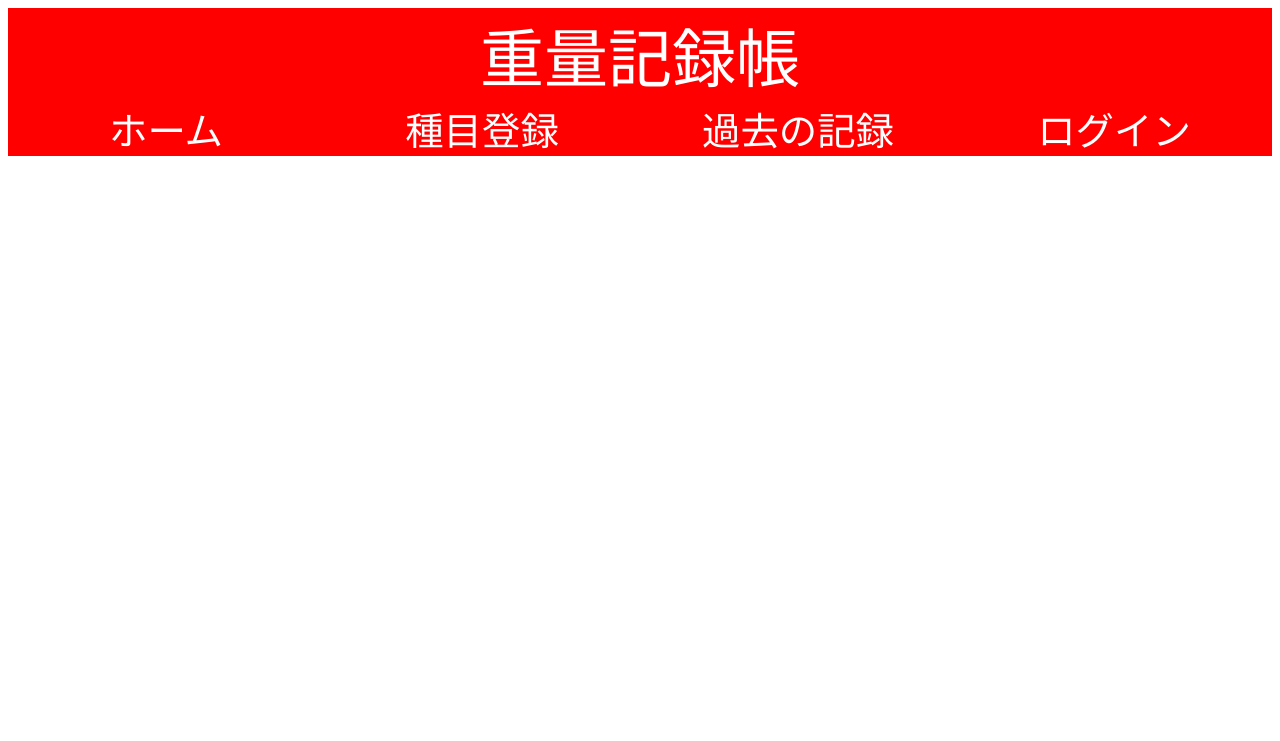
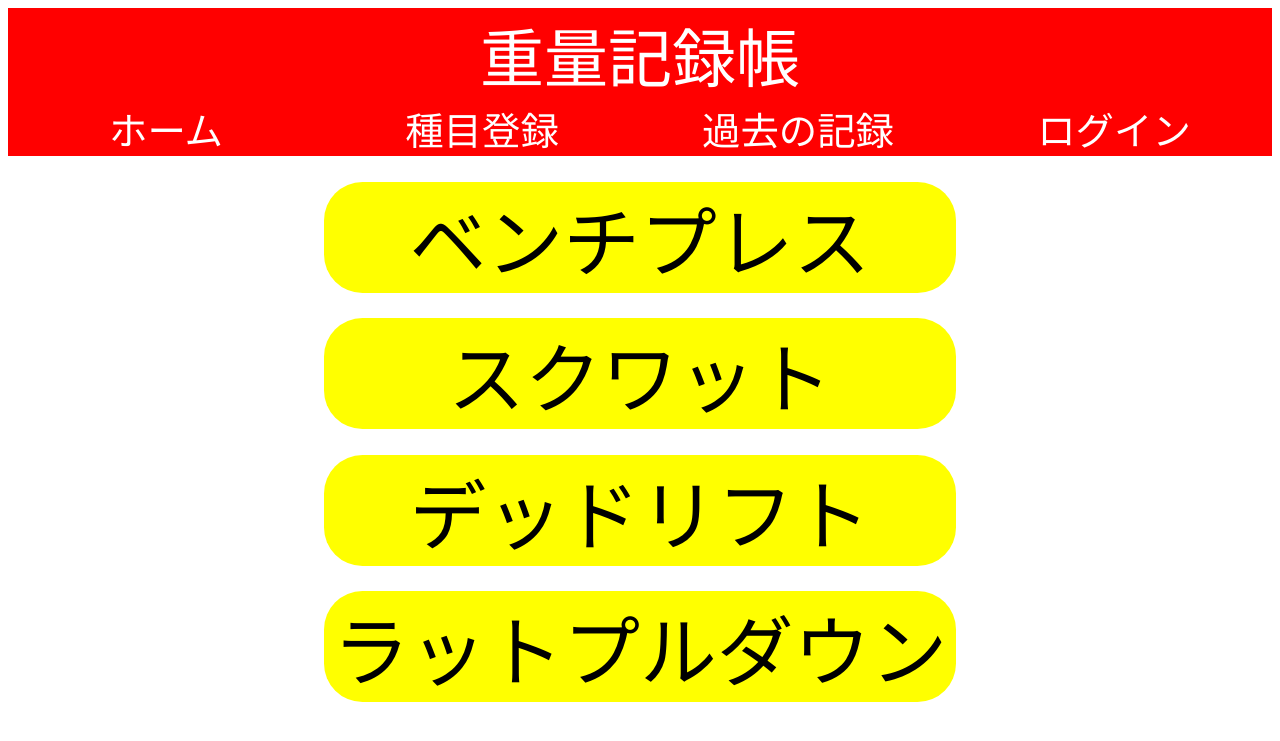
Before and after one commit to mimurayusuke/dep_test, a Django app: page /home in a window 1280 px wide. Shown: the top 741 px of the page. Run offline with Django 3.2, Linux system fonts and the light colour scheme.

Commit message:
add menu

```diff
--- a/templates/home.html
+++ b/templates/home.html
@@ -13,6 +13,13 @@
     <div class="item">種目登録</div>
     <div class="item">過去の記録</div>
     <div class="item">ログイン</div>
+</div>
+
+<div class="menu_container">
+    <div class="menu">ベンチプレス</div>
+    <div class="menu">スクワット</div>
+    <div class="menu">デッドリフト</div>
+    <div class="menu">ラットプルダウン</div>
 </div>
 
 <!--
--- a/weight/static/css/home.css
+++ b/weight/static/css/home.css
@@ -19,6 +19,21 @@
     text-align: center;
     grid-column: 1 / 5;
 }
+
+.menu_container {
+    display: grid;
+    grid-template-columns: 1fr 1fr 1fr 1fr;
+}
+
+.menu {
+    font-size: 6vw;
+    text-align: center;
+    background-color: yellow;
+    margin-top: 2vw;
+    grid-column: 2 / 4;
+    border-radius: 3vw;
+}
+
 
 @media screen and (min-width:1000px){
     .item {
```
